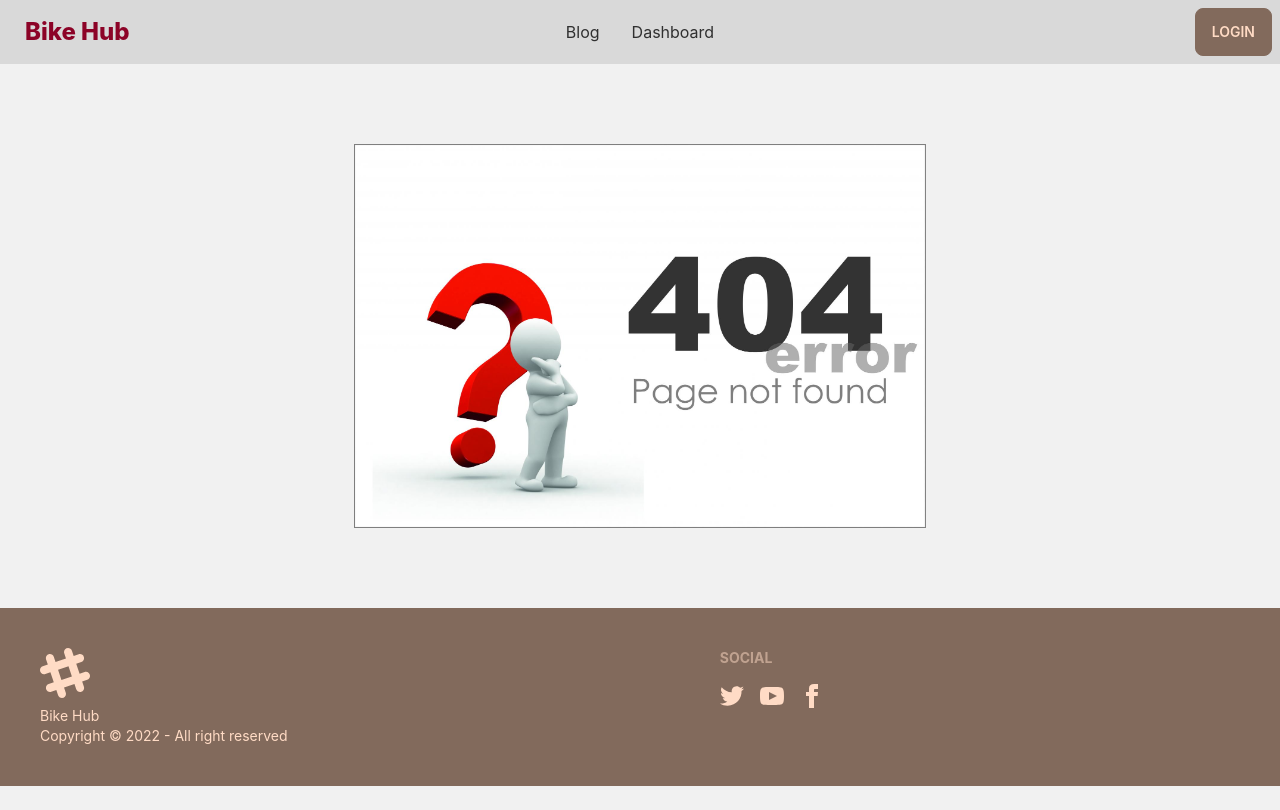
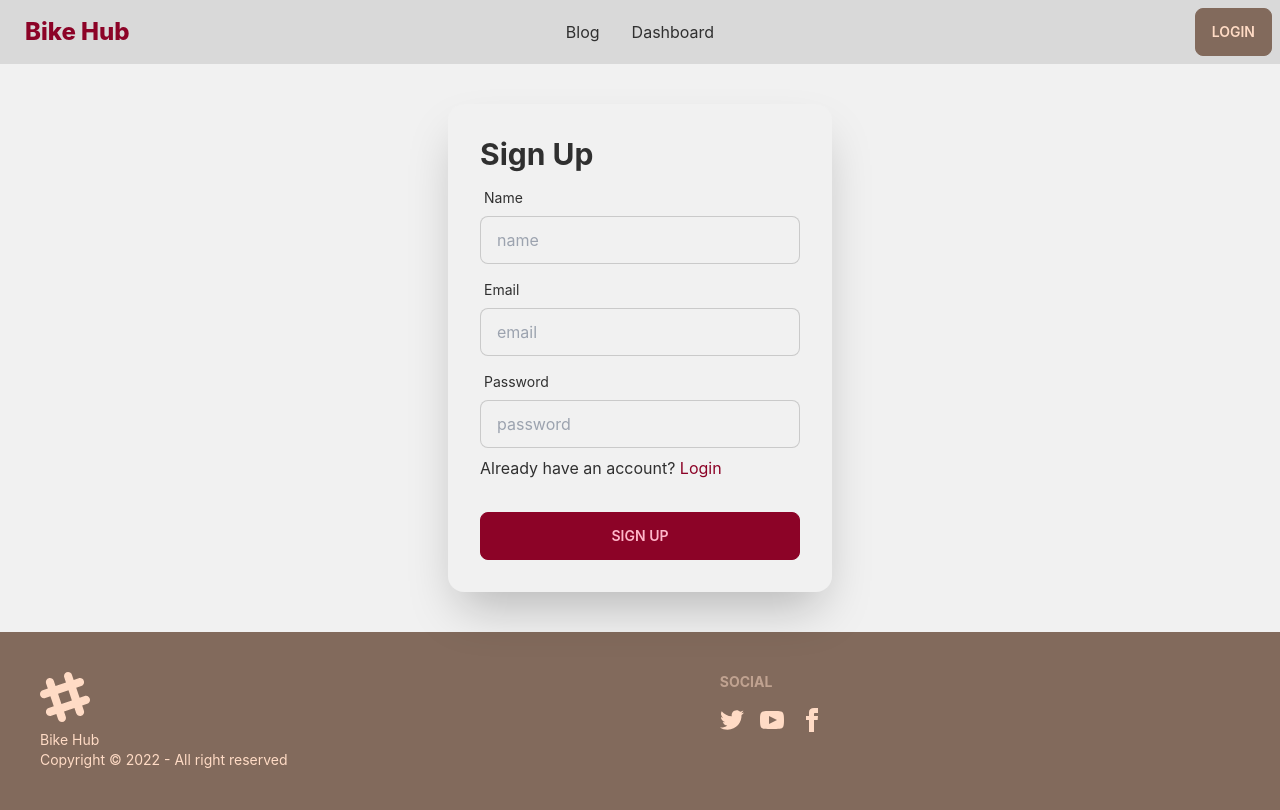
Before and after one commit to JNKarif/bikehub-client, a React (Create React App) app: page /signup in a window 1280 px wide. Built offline with nearby package versions, Linux system fonts and the light colour scheme.

Commit message:
login-signup-page

```diff
--- /dev/null
+++ b/src/Pages/Blog/Blog.js
@@ -0,0 +1,34 @@
+import React from 'react';
+
+const Blog = () => {
+    return (
+        <div className='mx-10 my-10'>
+            <div className="card  my-5 w-full bg-base-100 shadow-xl image-full">
+                <div className="card-body">
+                    <h2 className="card-title">Shoes!</h2>
+                    <p>If a dog chews shoes whose shoes does he choose?</p>
+                </div>
+            </div>
+            <div className="card  my-5 w-full bg-base-100 shadow-xl image-full">
+                <div className="card-body">
+                    <h2 className="card-title">Shoes!</h2>
+                    <p>If a dog chews shoes whose shoes does he choose?</p>
+                </div>
+            </div>
+            <div className="card  my-5 w-full bg-base-100 shadow-xl image-full">
+                <div className="card-body">
+                    <h2 className="card-title">Shoes!</h2>
+                    <p>If a dog chews shoes whose shoes does he choose?</p>
+                </div>
+            </div>
+            <div className="card  my-5 w-full bg-base-100 shadow-xl image-full">
+                <div className="card-body">
+                    <h2 className="card-title">Shoes!</h2>
+                    <p>If a dog chews shoes whose shoes does he choose?</p>
+                </div>
+            </div>
+        </div>
+    );
+};
+
+export default Blog;
--- a/src/Pages/Home/Home/AdvertisedItems/AdvertisedItems.js
+++ b/src/Pages/Home/Home/AdvertisedItems/AdvertisedItems.js
@@ -5,7 +5,7 @@ const AdvertisedItems = () => {
         <div className='my-10'>
           <p className='text-3xl text-secondary font-semibold'>Available Bikes</p>
           <div className="overflow-x-auto">
-  <table className="table w-full">
+  <table className="table w-full ">
 
     <thead>
       <tr>
--- a/src/Pages/Login/Login.js
+++ b/src/Pages/Login/Login.js
@@ -1,37 +1,49 @@
 import React from 'react';
+import { Link } from 'react-router-dom';
+
 
 const Login = () => {
+
+    const handleLogin = event => {
+        event.preventDefault()
+        const form= event.target;
+        const email= form.email.value;
+        const password= form.password.value;
+
+        console.log(email, password)
+
+    }
+
     return (
-        <div>
-           <div className="hero min-h-screen bg-base-200">
-  <div className="hero-content flex-col lg:flex-row-reverse">
-    <div className="text-center lg:text-left">
-      <h1 className="text-5xl font-bold">Login now!</h1>
-      <p className="py-6">Provident cupiditate voluptatem et in. Quaerat fugiat ut assumenda excepturi exercitationem quasi. In deleniti eaque aut repudiandae et a id nisi.</p>
-    </div>
-    <div className="card flex-shrink-0 w-full max-w-sm shadow-2xl bg-base-100">
+
+        <div className='flex justify-center my-10'>
+             <form onSubmit={handleLogin} className="card flex-shrink-0 w-full max-w-sm shadow-2xl bg-base-100">
             <div className="card-body">
+                <h1 className="text-3xl font-bold">Login now!</h1>
                 <div className="form-control">
                     <label className="label">
                         <span className="label-text">Email</span>
                     </label>
-          <input type="text" placeholder="email" className="input input-bordered" />
+                    <input name='email' type="email" placeholder="email" className="input input-bordered" />
                 </div>
                 <div className="form-control">
                     <label className="label">
                         <span className="label-text">Password</span>
                     </label>
-          <input type="text" placeholder="password" className="input input-bordered" />
+                    <input name='password' type="password" placeholder="password" className="input input-bordered" />
 
                 </div>
+                <p> New to Bike Hub ? <Link to='/signup' className='text-primary'>Sign Up</Link> </p>
                 <div className="form-control mt-6">
                     <button className="btn btn-primary">Login</button>
                 </div>
+
             </div>
+        </form>
         </div>
-  </div>
-</div>
-        </div>
+
+
+
     );
 };
 
--- /dev/null
+++ b/src/Pages/SignUp/SignUp.js
@@ -0,0 +1,52 @@
+import React from 'react';
+import { Link } from 'react-router-dom';
+
+const SignUp = () => {
+
+
+    const handleSignUp = event => {
+        event.preventDefault()
+        const form= event.target;
+        const name= form.name.value;
+        const email= form.email.value;
+        const password= form.password.value;
+
+        console.log(email, password, name)
+    }
+
+    return (
+       <div className='flex justify-center my-10'>
+         <form onSubmit={handleSignUp} className="card flex  w-full max-w-sm shadow-2xl bg-base-100">
+        <div className="card-body">
+            <h1 className="text-3xl font-bold">Sign Up</h1>
+            <div className="form-control">
+                <label className="label">
+                    <span className="label-text">Name</span>
+                </label>
+                <input name='name' type="text" placeholder="name" className="input input-bordered" />
+            </div>
+            <div className="form-control">
+                <label className="label">
+                    <span className="label-text">Email</span>
+                </label>
+                <input name='email' type="email" placeholder="email" className="input input-bordered" />
+            </div>
+            <div className="form-control">
+                <label className="label">
+                    <span className="label-text">Password</span>
+                </label>
+                <input name='password' type="password" placeholder="password" className="input input-bordered" />
+
+            </div>
+            <p> Already have an account? <Link to='/login' className='text-primary'>Login</Link></p>
+
+            <div className="form-control mt-6">
+                <button className="btn btn-primary">Sign Up</button>
+            </div>
+        </div>
+    </form>
+       </div>
+    );
+};
+
+export default SignUp;
```
Also changed, not shown: src/Routes/Route/Routes.js (+10 -0 lines). Lines whose indentation alone changed are shown as unchanged.
